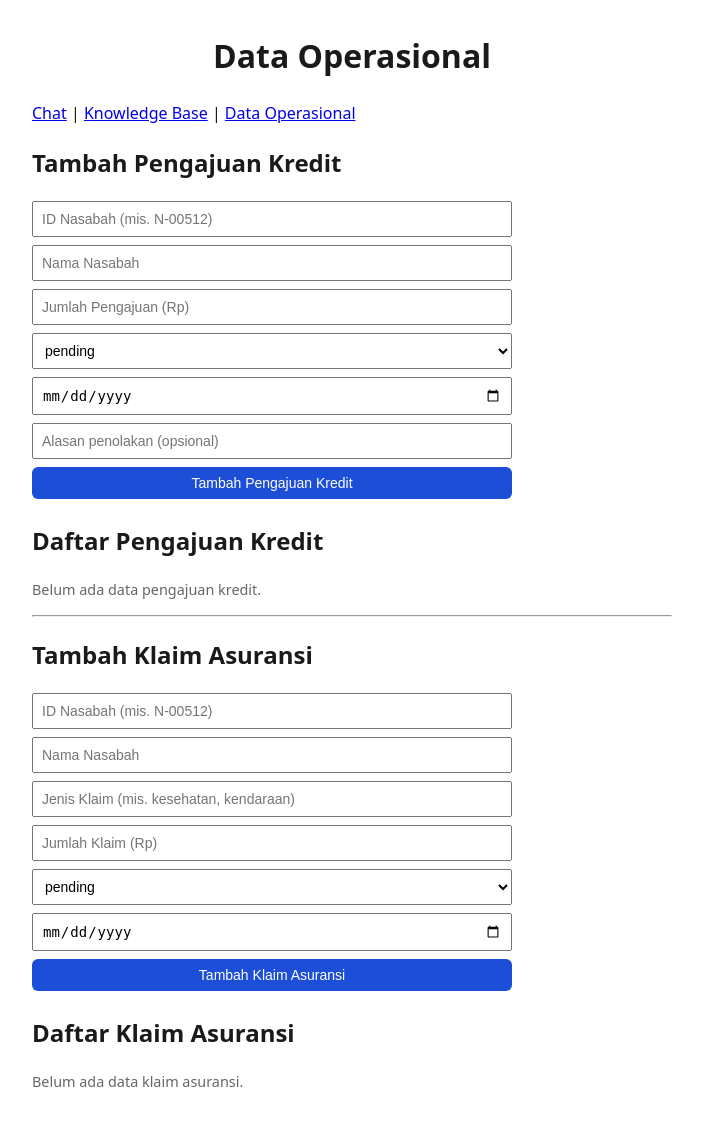
After one commit to githubna-ilham/nala_ai, a FastAPI app: template Nala/app/templates/data_operasional.html in a window 1280 px wide. The commit adds this page. Shown: the whole page, without its empty margins (288-991 px from the left). Run offline with FastAPI, Linux system fonts and the light colour scheme; the template is opened without the code that fills it, so the values that code supplies are empty; some libraries are stand-ins or nearby versions.

Commit message:
Module 23: data operasional PostgreSQL
- service postgres (mount folder ./db biar robust) + api.depends_on mapping
- db/seed.sql: 2 tabel (pengajuan_kredit, klaim_asuransi) + seed + role readonly/writer terpisah
- app/db.py (get_connection readonly / get_write_connection writer), env DSN
- halaman /data-operasional (GET tampil + 2 POST insert), nav + CSS (form di-scope :not(#chat-form))

Co-Authored-By: Claude Opus 4.8 (1M context) <noreply@anthropic.com>

```diff
--- a/Nala/app/main.py
+++ b/Nala/app/main.py
@@ -2,13 +2,15 @@ import os
 from typing import Literal
 
 import httpx
-from fastapi import FastAPI, File, HTTPException, Request, UploadFile
+from fastapi import FastAPI, File, Form, HTTPException, Request, UploadFile
 from fastapi.responses import HTMLResponse, StreamingResponse
 from fastapi.staticfiles import StaticFiles
 from fastapi.templating import Jinja2Templates
 from langfuse import Langfuse
+from psycopg.rows import dict_row
 from pydantic import BaseModel
 
+from app.db import get_connection, get_write_connection
 from app.embeddings import embed_text
 from app.ingest import ingest_document
 from app.ollama_client import OllamaClient
@@ -196,3 +198,98 @@ def upload_document(request: Request, file: UploadFile = File(...)):
         "upload.html",
         {"message": message, "documents": list_knowledge_base_documents()},
     )
+
+
+def fetch_pengajuan_kredit() -> list[dict]:
+    with get_connection() as conn:
+        with conn.cursor(row_factory=dict_row) as cur:
+            cur.execute(
+                "SELECT nasabah_id, nama_nasabah, jumlah_pengajuan, status, tanggal_pengajuan "
+                "FROM pengajuan_kredit ORDER BY id DESC"
+            )
+            return cur.fetchall()
+
+
+def fetch_klaim_asuransi() -> list[dict]:
+    with get_connection() as conn:
+        with conn.cursor(row_factory=dict_row) as cur:
+            cur.execute(
+                "SELECT nasabah_id, nama_nasabah, jenis_klaim, jumlah_klaim, status, tanggal_klaim "
+                "FROM klaim_asuransi ORDER BY id DESC"
+            )
+            return cur.fetchall()
+
+
+@app.get("/data-operasional", response_class=HTMLResponse)
+def data_operasional_page(request: Request):
+    return templates.TemplateResponse(
+        request,
+        "data_operasional.html",
+        {
+            "message": None,
+            "pengajuan_kredit": fetch_pengajuan_kredit(),
+            "klaim_asuransi": fetch_klaim_asuransi(),
+        },
+    )
+
+
+@app.post("/data-operasional/pengajuan-kredit", response_class=HTMLResponse)
+def add_pengajuan_kredit(
+    request: Request,
+    nasabah_id: str = Form(...),
+    nama_nasabah: str = Form(...),
+    jumlah_pengajuan: float = Form(...),
+    status: str = Form(...),
+    tanggal_pengajuan: str = Form(...),
+    alasan_penolakan: str = Form(""),
+):
+    with get_write_connection() as conn:
+        with conn.cursor() as cur:
+            cur.execute(
+                "INSERT INTO pengajuan_kredit "
+                "(nasabah_id, nama_nasabah, jumlah_pengajuan, status, tanggal_pengajuan, alasan_penolakan) "
+                "VALUES (%s, %s, %s, %s, %s, %s)",
+                (nasabah_id, nama_nasabah, jumlah_pengajuan, status, tanggal_pengajuan, alasan_penolakan or None),
+            )
+        conn.commit()
+
+    return templates.TemplateResponse(
+        request,
+        "data_operasional.html",
+        {
+            "message": f"Pengajuan kredit untuk nasabah '{nasabah_id}' berhasil ditambahkan.",
+            "pengajuan_kredit": fetch_pengajuan_kredit(),
+            "klaim_asuransi": fetch_klaim_asuransi(),
+        },
+    )
+
+
+@app.post("/data-operasional/klaim-asuransi", response_class=HTMLResponse)
+def add_klaim_asuransi(
+    request: Request,
+    nasabah_id: str = Form(...),
+    nama_nasabah: str = Form(...),
+    jenis_klaim: str = Form(...),
+    jumlah_klaim: float = Form(...),
+    status: str = Form(...),
+    tanggal_klaim: str = Form(...),
+):
+    with get_write_connection() as conn:
+        with conn.cursor() as cur:
+            cur.execute(
+                "INSERT INTO klaim_asuransi "
+                "(nasabah_id, nama_nasabah, jenis_klaim, jumlah_klaim, status, tanggal_klaim) "
+                "VALUES (%s, %s, %s, %s, %s, %s)",
+                (nasabah_id, nama_nasabah, jenis_klaim, jumlah_klaim, status, tanggal_klaim),
+            )
+        conn.commit()
+
+    return templates.TemplateResponse(
+        request,
+        "data_operasional.html",
+        {
+            "message": f"Klaim asuransi untuk nasabah '{nasabah_id}' berhasil ditambahkan.",
+            "pengajuan_kredit": fetch_pengajuan_kredit(),
+            "klaim_asuransi": fetch_klaim_asuransi(),
+        },
+    )
--- a/Nala/app/static/style.css
+++ b/Nala/app/static/style.css
@@ -120,3 +120,36 @@ button:disabled {
 .doc-list li {
     margin-bottom: 4px;
 }
+
+/* Module 23 — form di-scope :not(#chat-form) agar tidak menimpa layout baris #chat-form */
+form:not(#chat-form) {
+    display: flex;
+    flex-direction: column;
+    gap: 8px;
+    margin-bottom: 24px;
+    max-width: 480px;
+}
+
+form:not(#chat-form) input,
+form:not(#chat-form) select,
+form:not(#chat-form) button {
+    padding: 8px;
+    font-size: 14px;
+}
+
+.data-table {
+    width: 100%;
+    border-collapse: collapse;
+    margin-bottom: 24px;
+}
+
+.data-table th,
+.data-table td {
+    border: 1px solid #ddd;
+    padding: 6px 10px;
+    text-align: left;
+}
+
+.data-table th {
+    background: #f4f4f4;
+}
--- a/Nala/app/templates/chat.html
+++ b/Nala/app/templates/chat.html
@@ -8,7 +8,7 @@
 <body>
     <div class="container">
         <h1>NALA — Nusantara Assistant</h1>
-        <nav><a href="/">Chat</a> | <a href="/upload">Knowledge Base</a></nav>
+        <nav><a href="/">Chat</a> | <a href="/upload">Knowledge Base</a> | <a href="/data-operasional">Data Operasional</a></nav>
         <div class="chat-meta">
             <span id="message-count">0 pesan</span>
             <span id="windowing-note" hidden>— windowing aktif, hanya 10 pesan terakhir dikirim ke NALA</span>
--- /dev/null
+++ b/Nala/app/templates/data_operasional.html
@@ -0,0 +1,86 @@
+<!DOCTYPE html>
+<html lang="id">
+<head>
+    <meta charset="UTF-8">
+    <title>NALA — Data Operasional</title>
+    <link rel="stylesheet" href="/static/style.css">
+</head>
+<body>
+    <div class="container">
+        <h1>Data Operasional</h1>
+        <nav><a href="/">Chat</a> | <a href="/upload">Knowledge Base</a> | <a href="/data-operasional">Data Operasional</a></nav>
+        {% if message %}<p class="success">{{ message }}</p>{% endif %}
+
+        <h2>Tambah Pengajuan Kredit</h2>
+        <form action="/data-operasional/pengajuan-kredit" method="post">
+            <input type="text" name="nasabah_id" placeholder="ID Nasabah (mis. N-00512)" required>
+            <input type="text" name="nama_nasabah" placeholder="Nama Nasabah" required>
+            <input type="number" name="jumlah_pengajuan" placeholder="Jumlah Pengajuan (Rp)" step="1" min="0" required>
+            <select name="status" required>
+                <option value="pending">pending</option>
+                <option value="disetujui">disetujui</option>
+                <option value="ditolak">ditolak</option>
+                <option value="pencairan">pencairan</option>
+            </select>
+            <input type="date" name="tanggal_pengajuan" required>
+            <input type="text" name="alasan_penolakan" placeholder="Alasan penolakan (opsional)">
+            <button type="submit">Tambah Pengajuan Kredit</button>
+        </form>
+
+        <h2>Daftar Pengajuan Kredit</h2>
+        {% if pengajuan_kredit %}
+        <table class="data-table">
+            <thead><tr><th>ID Nasabah</th><th>Nama</th><th>Jumlah</th><th>Status</th><th>Tanggal</th></tr></thead>
+            <tbody>
+                {% for row in pengajuan_kredit %}
+                <tr>
+                    <td>{{ row.nasabah_id }}</td>
+                    <td>{{ row.nama_nasabah }}</td>
+                    <td>{{ "{:,.0f}".format(row.jumlah_pengajuan) }}</td>
+                    <td>{{ row.status }}</td>
+                    <td>{{ row.tanggal_pengajuan }}</td>
+                </tr>
+                {% endfor %}
+            </tbody>
+        </table>
+        {% else %}<p class="hint">Belum ada data pengajuan kredit.</p>{% endif %}
+
+        <hr>
+
+        <h2>Tambah Klaim Asuransi</h2>
+        <form action="/data-operasional/klaim-asuransi" method="post">
+            <input type="text" name="nasabah_id" placeholder="ID Nasabah (mis. N-00512)" required>
+            <input type="text" name="nama_nasabah" placeholder="Nama Nasabah" required>
+            <input type="text" name="jenis_klaim" placeholder="Jenis Klaim (mis. kesehatan, kendaraan)" required>
+            <input type="number" name="jumlah_klaim" placeholder="Jumlah Klaim (Rp)" step="1" min="0" required>
+            <select name="status" required>
+                <option value="pending">pending</option>
+                <option value="diproses">diproses</option>
+                <option value="disetujui">disetujui</option>
+                <option value="ditolak">ditolak</option>
+            </select>
+            <input type="date" name="tanggal_klaim" required>
+            <button type="submit">Tambah Klaim Asuransi</button>
+        </form>
+
+        <h2>Daftar Klaim Asuransi</h2>
+        {% if klaim_asuransi %}
+        <table class="data-table">
+            <thead><tr><th>ID Nasabah</th><th>Nama</th><th>Jenis</th><th>Jumlah</th><th>Status</th><th>Tanggal</th></tr></thead>
+            <tbody>
+                {% for row in klaim_asuransi %}
+                <tr>
+                    <td>{{ row.nasabah_id }}</td>
+                    <td>{{ row.nama_nasabah }}</td>
+                    <td>{{ row.jenis_klaim }}</td>
+                    <td>{{ "{:,.0f}".format(row.jumlah_klaim) }}</td>
+                    <td>{{ row.status }}</td>
+                    <td>{{ row.tanggal_klaim }}</td>
+                </tr>
+                {% endfor %}
+            </tbody>
+        </table>
+        {% else %}<p class="hint">Belum ada data klaim asuransi.</p>{% endif %}
+    </div>
+</body>
+</html>
--- a/Nala/app/templates/upload.html
+++ b/Nala/app/templates/upload.html
@@ -8,7 +8,7 @@
 <body>
     <div class="container">
         <h1>Knowledge Base</h1>
-        <nav><a href="/">Chat</a> | <a href="/upload">Knowledge Base</a></nav>
+        <nav><a href="/">Chat</a> | <a href="/upload">Knowledge Base</a> | <a href="/data-operasional">Data Operasional</a></nav>
         {% if message %}
         <p class="success">{{ message }}</p>
         {% endif %}
```
Also changed, not shown: Module-23-Setup-Data-Operasional-PostgreSQL/materi.md (+3 -3 lines), Nala/app/db.py (added, +21 -0 lines), Nala/db/seed.sql (added, +41 -0 lines), Nala/docker-compose.yml (+26 -2 lines).
